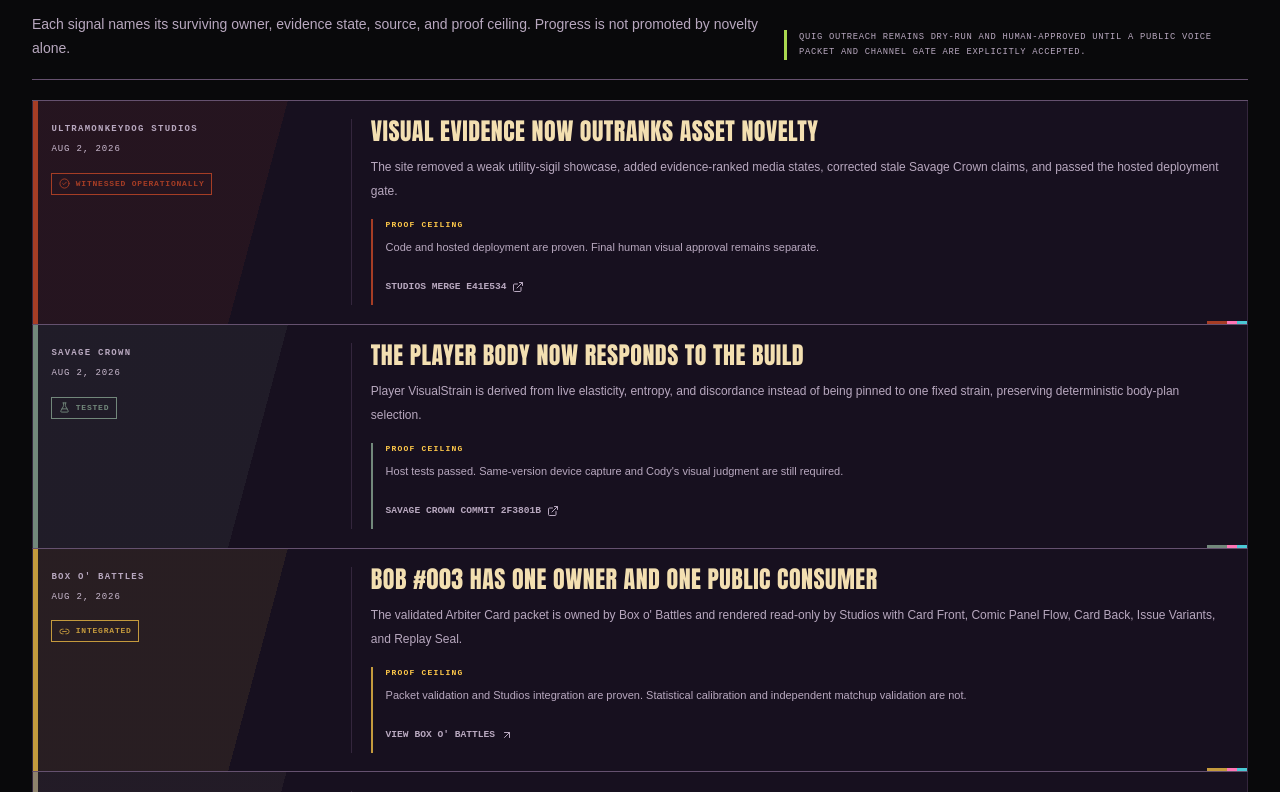
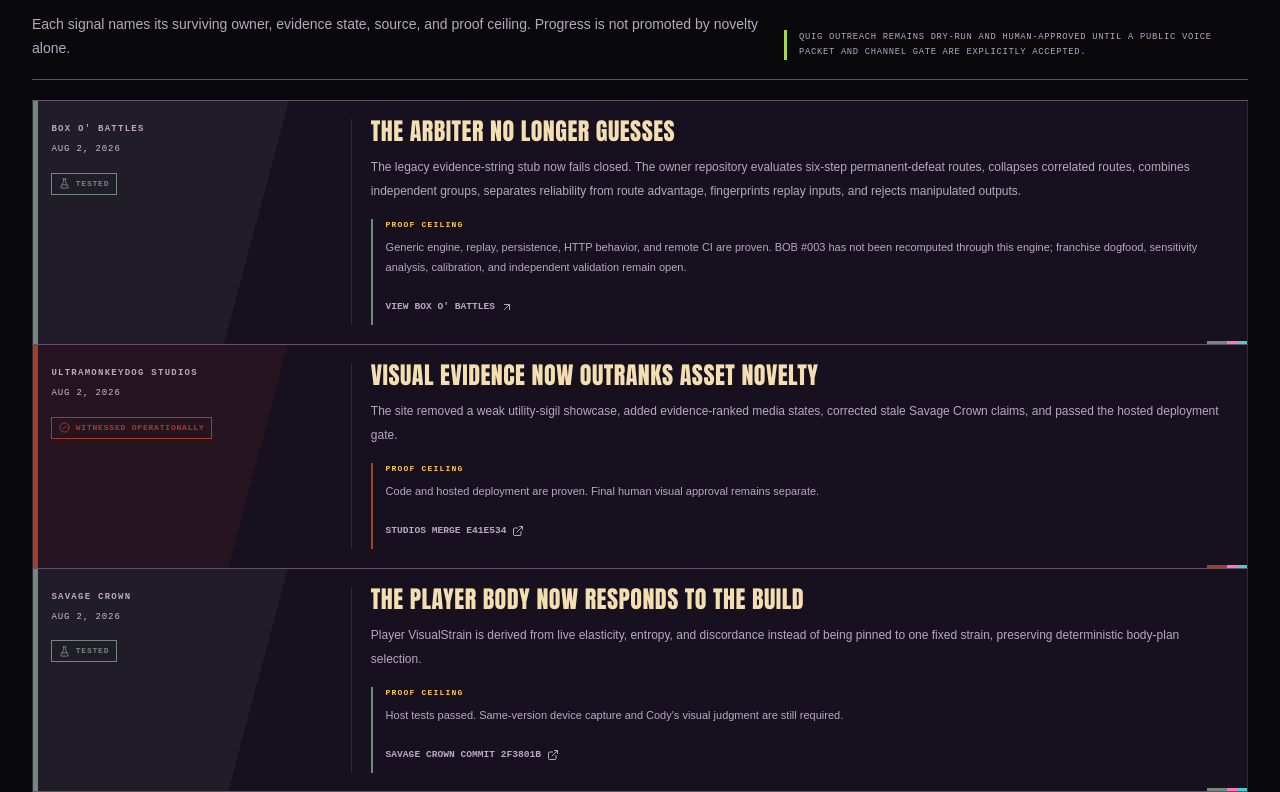
Before and after one commit to ultramonkey23/Ultramonkeydog-studios-, a React (Vite) app: page / in a window 1280 px wide. Shown: the part 7348-8140 px from the top of the page. Built offline with nearby package versions, Linux system fonts and the light colour scheme.

Commit message:
Separate the tested Math Spine from the immutable BOB #003 card

```diff
--- a/src/data/studioSignals.ts
+++ b/src/data/studioSignals.ts
@@ -23,6 +23,23 @@ export interface StudioSignal {
 }
 
 export const STUDIO_SIGNALS: StudioSignal[] = [
+  {
+    id: "box-o-battles-math-spine-v0-1",
+    project: "Box o' Battles",
+    date: "2026-08-02",
+    state: "TESTED",
+    title: "The Arbiter no longer guesses",
+    summary:
+      "The legacy evidence-string stub now fails closed. The owner repository evaluates six-step permanent-defeat routes, collapses correlated routes, combines independent groups, separates reliability from route advantage, fingerprints replay inputs, and rejects manipulated outputs.",
+    sourceLabel: "Private owner merge 02b9b84",
+    proofCeiling:
+      "Generic engine, replay, persistence, HTTP behavior, and remote CI are proven. BOB #003 has not been recomputed through this engine; franchise dogfood, sensitivity analysis, calibration, and independent validation remain open.",
+    action: {
+      label: "View Box o' Battles",
+      kind: "section",
+      target: "project-card-box-o-battles",
+    },
+  },
   {
     id: "studios-visual-evidence-rank",
     project: "Ultramonkeydog Studios",
@@ -61,12 +78,12 @@ export const STUDIO_SIGNALS: StudioSignal[] = [
     project: "Box o' Battles",
     date: "2026-08-02",
     state: "INTEGRATED",
-    title: "BOB #003 has one owner and one public consumer",
+    title: "BOB #003 remains an owner-held immutable card",
     summary:
-      "The validated Arbiter Card packet is owned by Box o' Battles and rendered read-only by Studios with Card Front, Comic Panel Flow, Card Back, Issue Variants, and Replay Seal.",
+      "Box o' Battles owns the validated BOB #003 packet and Studios renders it read-only through Card Front, Comic Panel Flow, Card Back, Issue Variants, and Replay Seal. The packet predates the merged Math Spine core and is not presented as a fresh recomputation.",
     sourceLabel: "BOB #003 public card packet",
     proofCeiling:
-      "Packet validation and Studios integration are proven. Statistical calibration and independent matchup validation are not.",
+      "Packet validation and Studios integration are proven. Generation by the current Math Spine, statistical calibration, and independent matchup validation are not.",
     action: {
       label: "View Box o' Battles",
       kind: "section",
```
